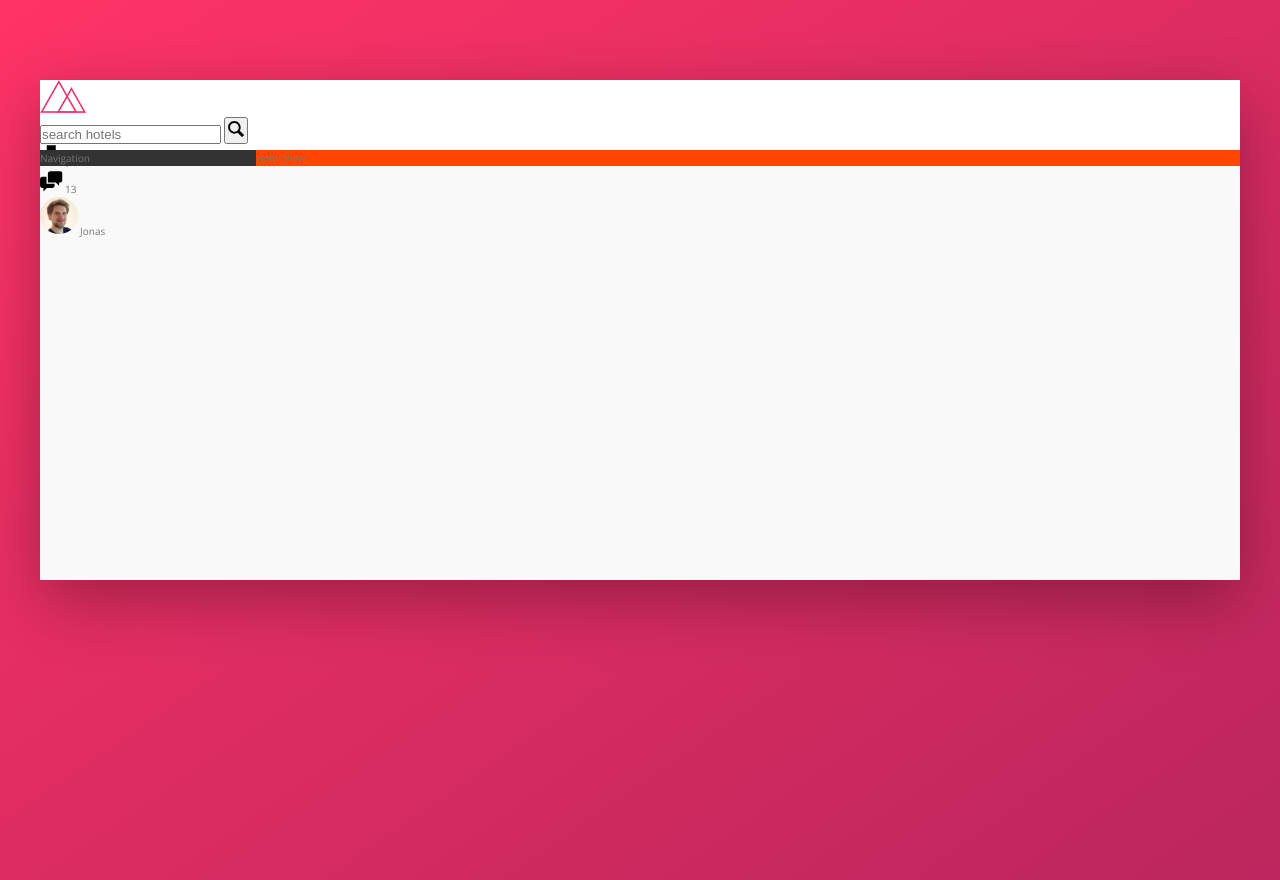
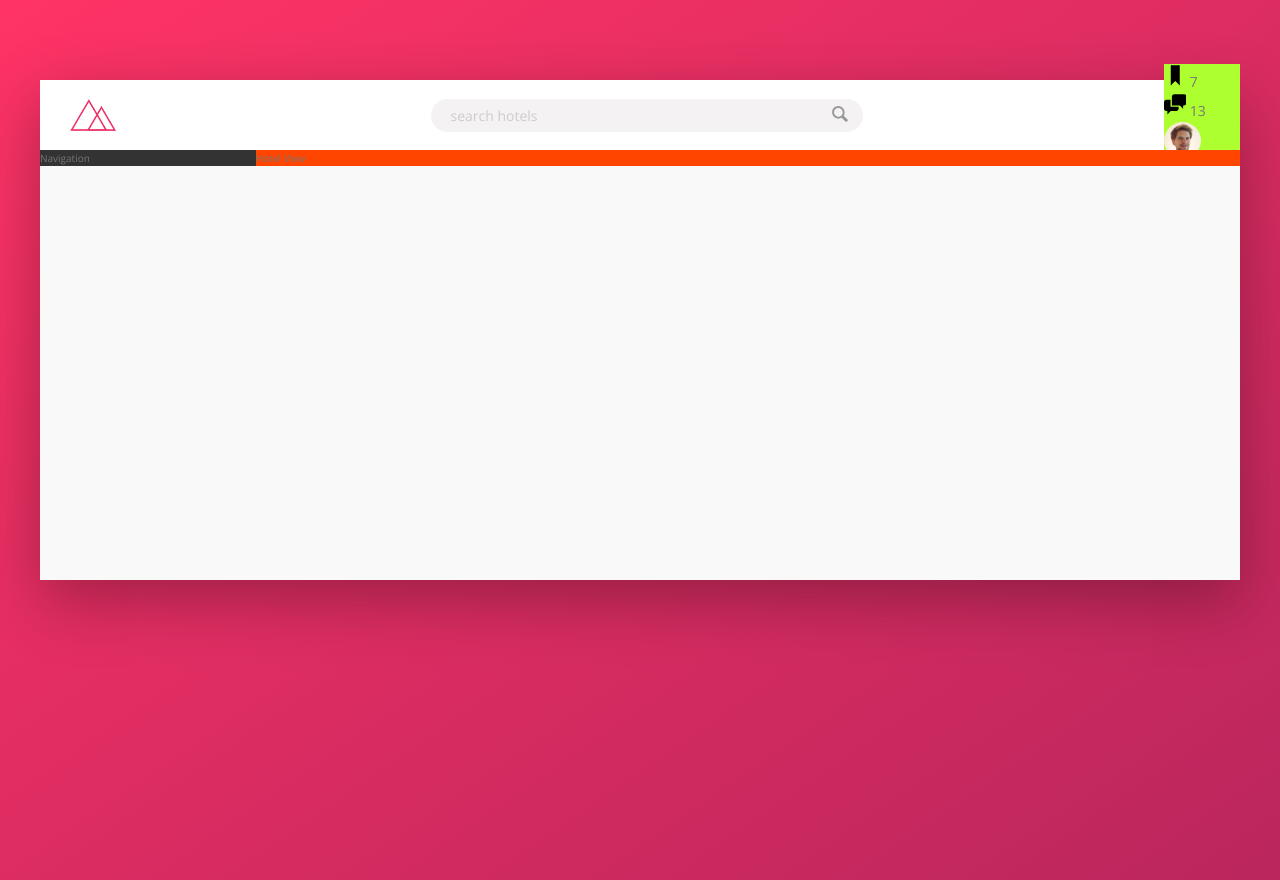
Before and after one commit to DriesVerb/trillo, a website: page index.html in a window 1280 px wide. Drawn offline with nearby package versions, Linux system fonts and the light colour scheme.

Commit message:
styled and structured  header with flexbox, finished the search element and animations

```diff
--- a/index.html
+++ b/index.html
@@ -16,7 +16,7 @@
                 <img src="img/logo.png" alt="Trillo Logo" class="logo">
                 <form action="#" class="search">
                     <input type="text" class="search__input" placeholder="search hotels">
-                    <button class="search_button">
+                    <button class="search__button">
                         <svg class="search__icon">
                             <use xlink:href="img/sprite.svg#icon-magnifying-glass"></use>
                         </svg>
--- a/sass/_components.scss
+++ b/sass/_components.scss
@@ -2,22 +2,63 @@
 
 .logo {
     height: 3.25rem;
+    margin-left: 3rem;
 }
 
 // search box
 .search {
+    flex: 0 0 40%;
+
+    display: flex;
+    align-items: center;
+    justify-content: center;
 
     &__input {
+        font-family: inherit;
+        font-size: inherit;
+        color: inherit;
+        background-color: var(--color-grey-light-2);
+        border: none;
+        padding: .7rem 2rem;
+        border-radius: 100px;
+        width: 90%;
+        transition: all .2s;
+        margin-right: -3.25rem;
 
+        &:focus {
+            outline: none;
+            width: 100%;
+            background-color: var(--color-grey-light-3);
+        }
+
+        &::-webkit-input-placeholder {
+            font-weight: 100;
+            color: var(--color-grey-light-4);
+        }
+    }
+
+    &__input:focus + &__button {
+        background-color: var(--color-grey-light-3);
     }
 
     &__button {
+        border: none;
+        background-color: var(--color-grey-light-2);
+
+        &:focus {
+            outline: none;
+        }
+
+        &:active {
+            transform: translateY(2px);
+        }
 
     }
 
     &__icon {
         height: 2rem;
         width: 2rem;
+        fill: var(--color-grey-dark-3);
     }
 
 }
@@ -25,6 +66,8 @@
 //user-nav
 
 .user-nav {
+
+    background-color: greenyellow;
 
 
     &__icon_box {
--- a/sass/_layout.scss
+++ b/sass/_layout.scss
@@ -9,10 +9,15 @@
 }
 
 .header {
+    font-size: 1.4rem;
     height: 7rem;
     background-color: #ffffff;
     border-bottom: var(--color-grey-light-2
     );
+
+    display: flex;
+    justify-content: space-between;
+    align-items: center;
 }
 
 .content {
```
Also changed, not shown: css/style.css.
